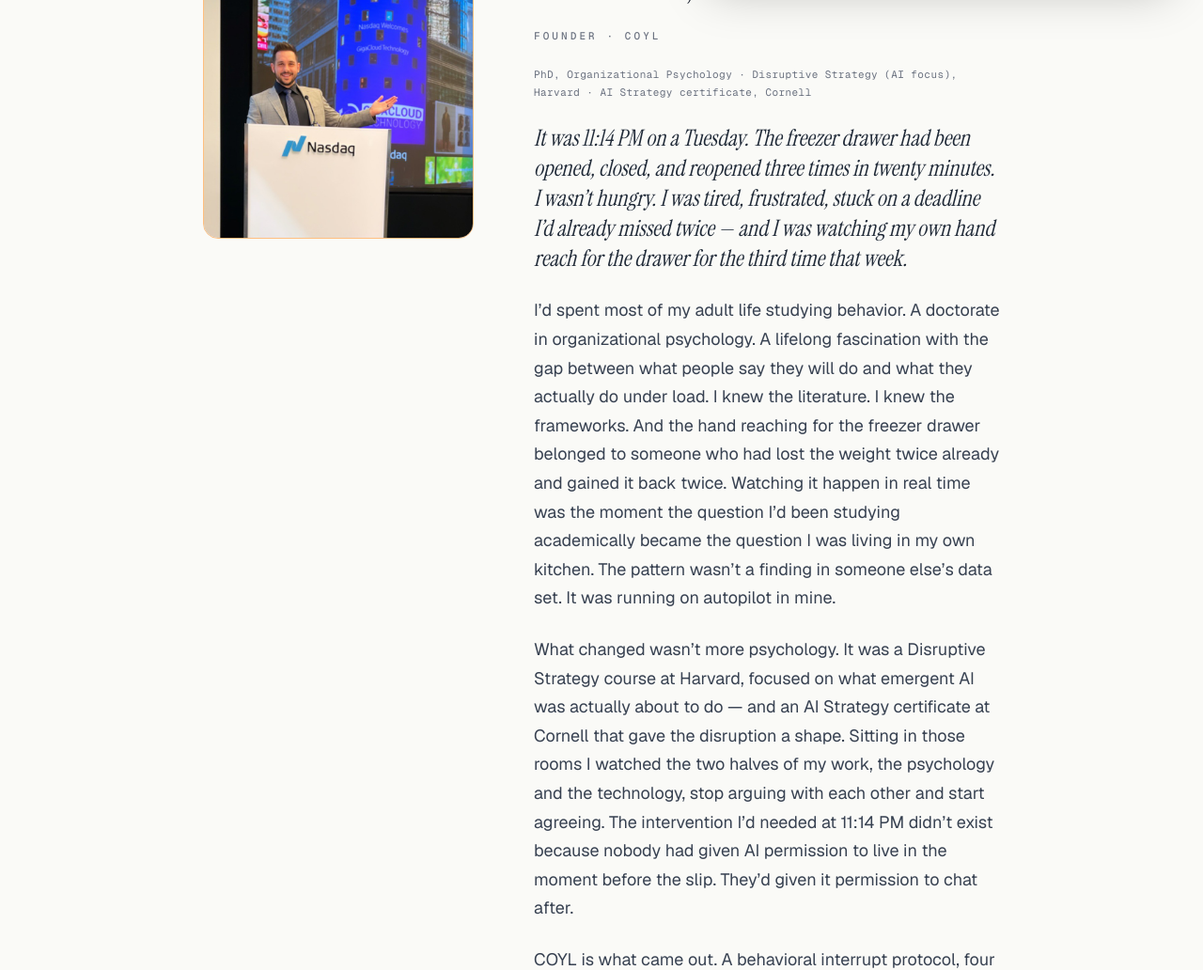
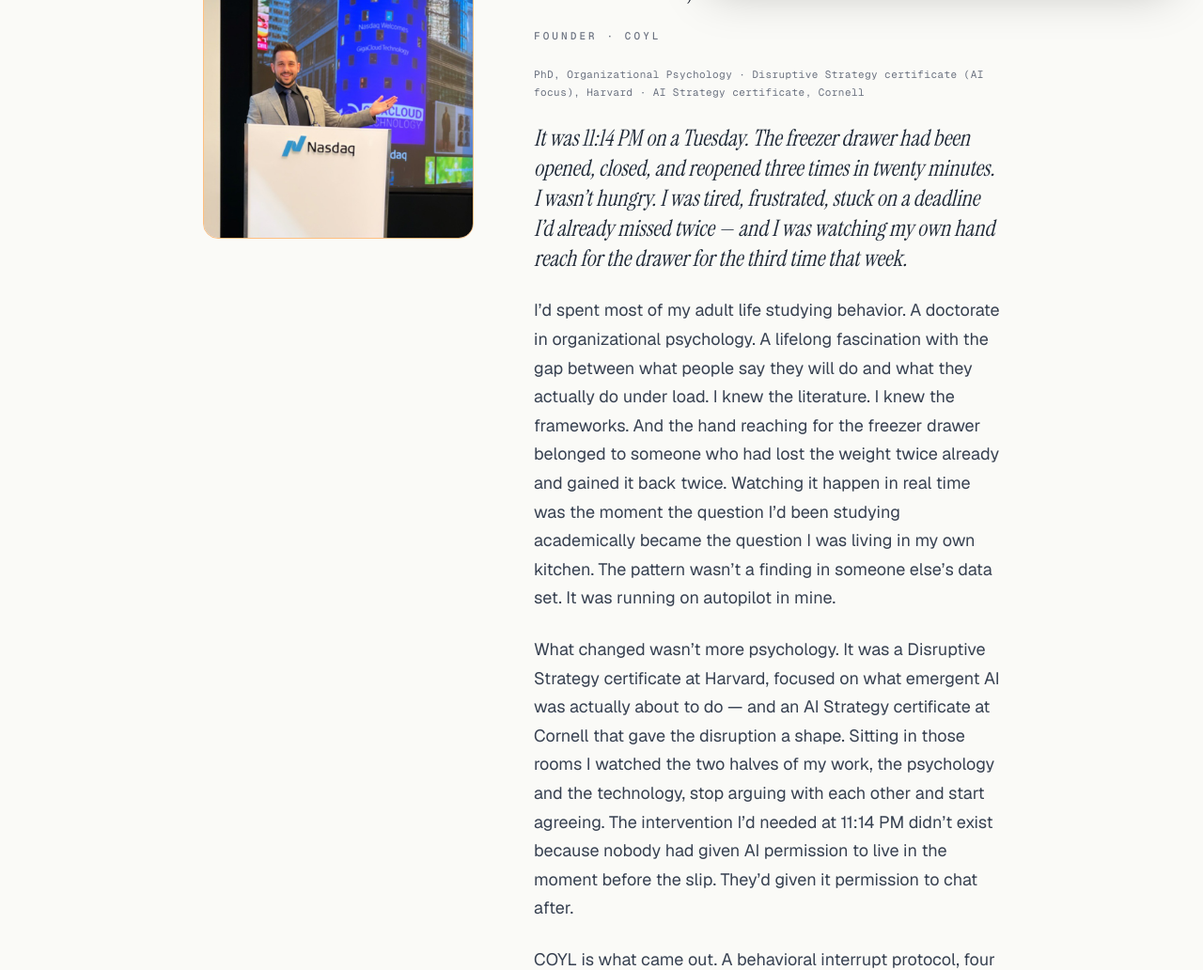
Before and after one commit to FutureEnterprises/chief-of-staff, a Next.js app in the folder apps/web/: page /about in a window 1280 px wide. Shown: the part 799-1831 px from the top of the page at 94% size. Built offline with nearby package versions, Linux system fonts and the light colour scheme; no server answers.

Commit message:
About: Harvard Disruptive Strategy was a certificate, not a course
Founder correction. Updated both the credentials mono line and the body
prose to say 'Disruptive Strategy certificate at Harvard' (with AI
focus) instead of 'course.' Cornell stays as 'AI Strategy certificate.'

```diff
--- a/apps/web/src/app/(wedges)/about/page.tsx
+++ b/apps/web/src/app/(wedges)/about/page.tsx
@@ -140,8 +140,8 @@ export default async function AboutPage() {
               </p>
               <p className="font-mono text-[11px] leading-[1.7] tracking-[0.04em] text-gray-500">
                 PhD, Organizational Psychology &middot; Disruptive
-                Strategy (AI focus), Harvard &middot; AI Strategy
-                certificate, Cornell
+                Strategy certificate (AI focus), Harvard &middot; AI
+                Strategy certificate, Cornell
               </p>
 
               {/* Founder origin — six movements, May 2026 romanced
@@ -191,7 +191,7 @@ export default async function AboutPage() {
               </p>
               <p className="max-w-2xl text-lg leading-[1.7] text-gray-700">
                 What changed wasn&rsquo;t more psychology. It was a
-                Disruptive Strategy course at Harvard, focused on what
+                Disruptive Strategy certificate at Harvard, focused on what
                 emergent AI was actually about to do &mdash; and an AI
                 Strategy certificate at Cornell that gave the
                 disruption a shape. Sitting in those rooms I watched the
```
